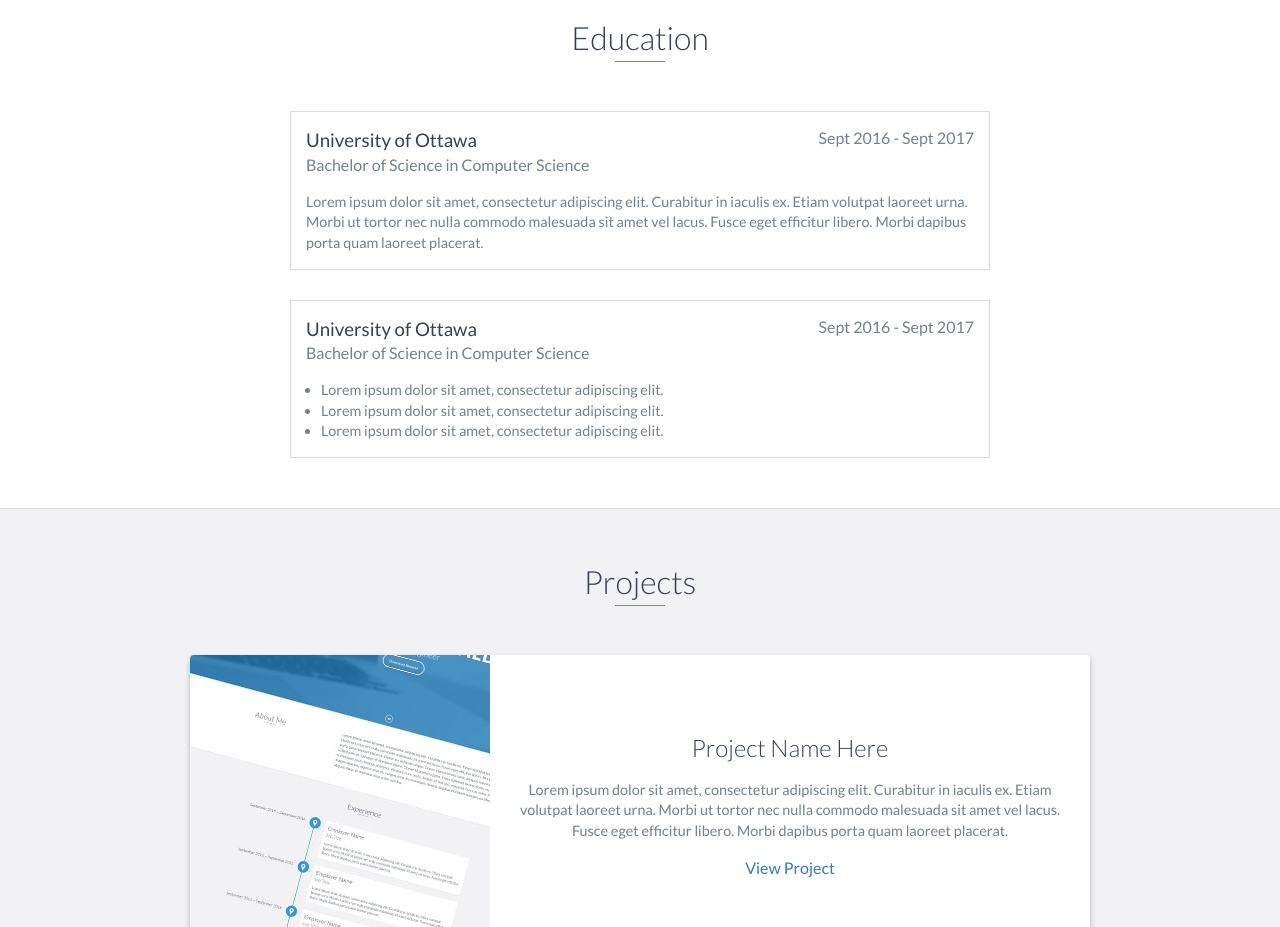
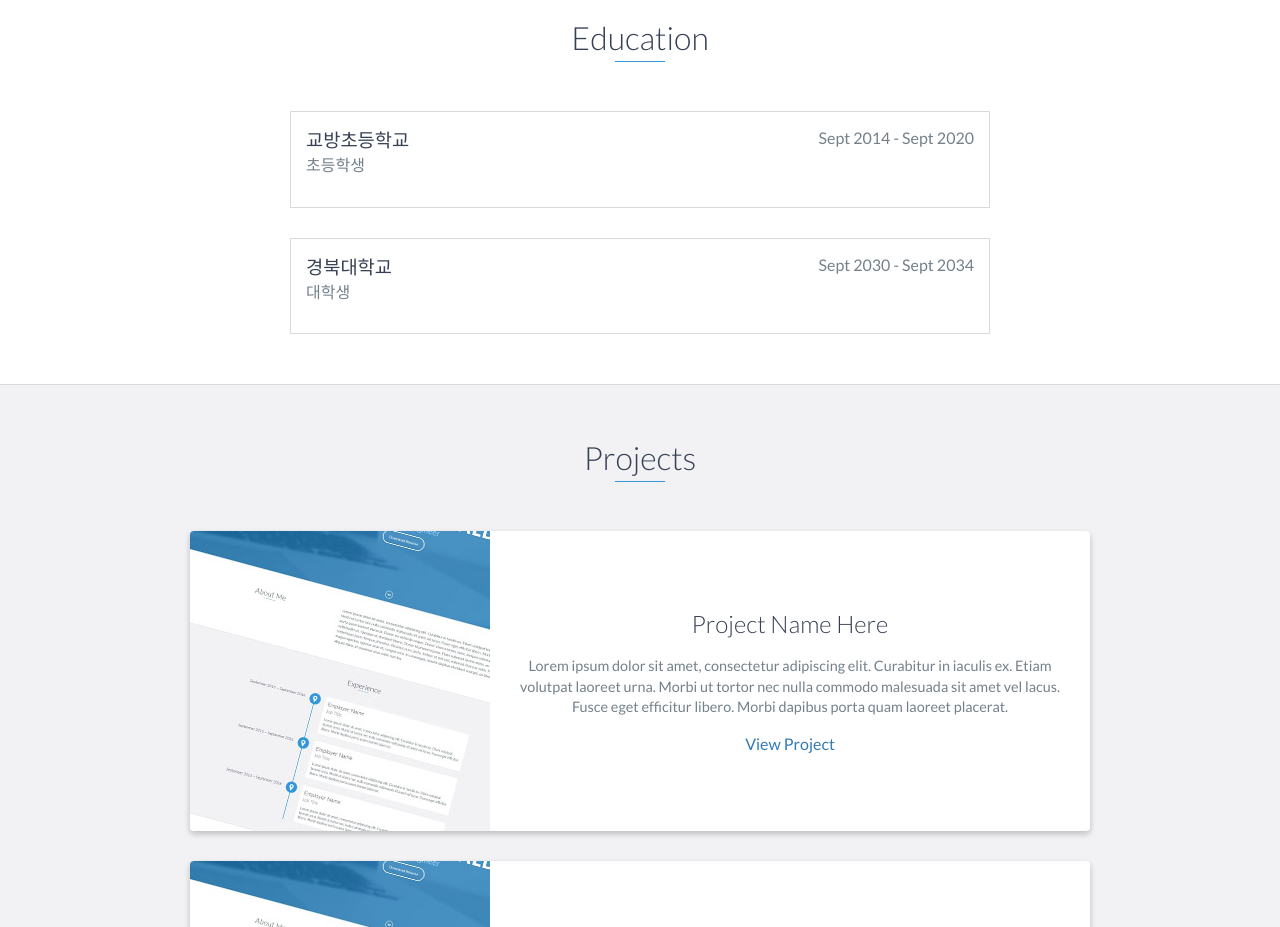
Before and after one commit to Geonhee08/Geonhee08.github.io, a website: page index.html in a window 1280 px wide. Shown: the part 2080-3007 px from the top of the page. Drawn offline with nearby package versions, Linux system fonts and the light colour scheme.

Commit message:
change job

```diff
--- a/index.html
+++ b/index.html
@@ -134,30 +134,19 @@
     <div id="education">
         <h2 class="heading">Education</h2>
         <div class="education-block">
-            <h3>University of Ottawa</h3>
-            <span class="education-date">Sept 2016 - Sept 2017</span>
-            <h4>Bachelor of Science in Computer Science</h4>
+            <h3>교방초등학교</h3>
+            <span class="education-date">Sept 2014 - Sept 2020</span>
+            <h4>초등학생</h4>
             <p>
-                Lorem ipsum dolor sit amet, consectetur adipiscing elit. Curabitur in iaculis ex. Etiam volutpat laoreet urna. Morbi ut tortor nec nulla commodo malesuada sit amet vel lacus. Fusce eget efficitur libero. Morbi dapibus porta quam laoreet placerat.
             </p>
         </div>
         <!-- End .education-block -->
 
         <div class="education-block">
-            <h3>University of Ottawa</h3>
-            <span class="education-date">Sept 2016 - Sept 2017</span>
-            <h4>Bachelor of Science in Computer Science</h4>
-            <ul>
-                <li>
-                    Lorem ipsum dolor sit amet, consectetur adipiscing elit.
-                </li>
-                <li>
-                    Lorem ipsum dolor sit amet, consectetur adipiscing elit.
-                </li>
-                <li>
-                    Lorem ipsum dolor sit amet, consectetur adipiscing elit.
-                </li>
-            </ul>
+            <h3>경북대학교</h3>
+            <span class="education-date">Sept 2030 - Sept 2034</span>
+            <h4>대학생</h4>
+
         </div>
         <!-- End .education-block -->
     </div>
```
